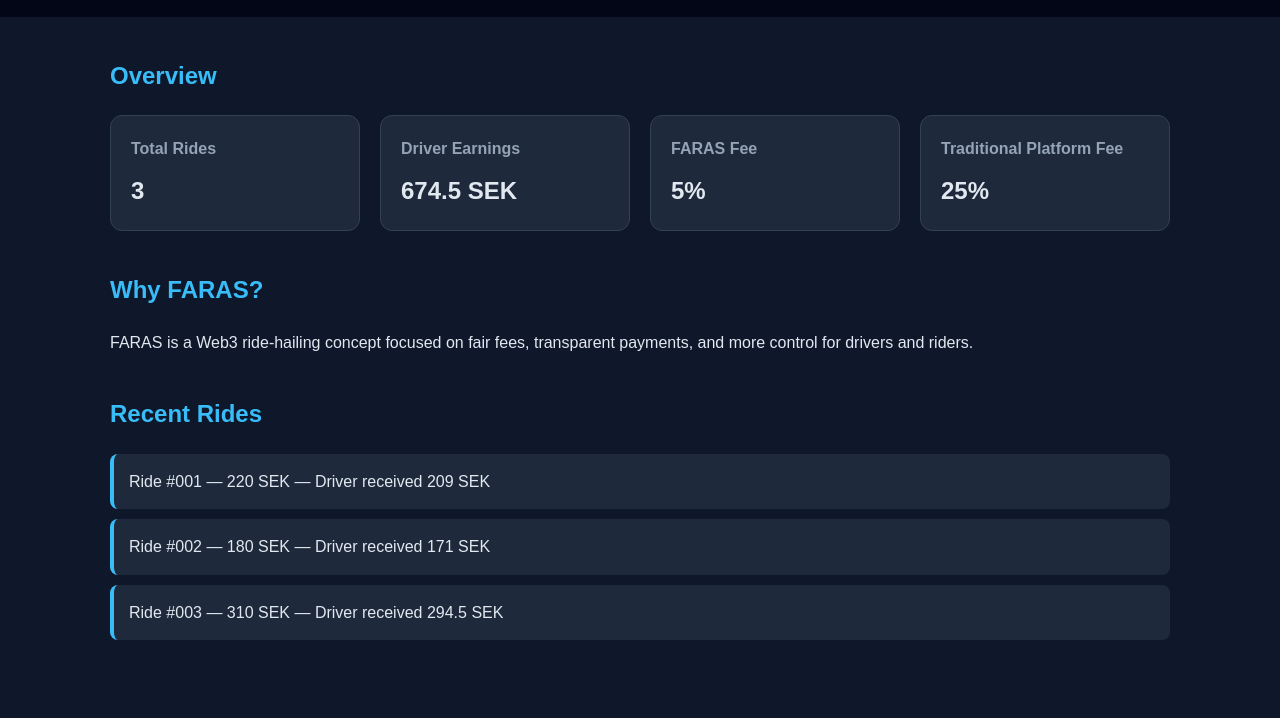
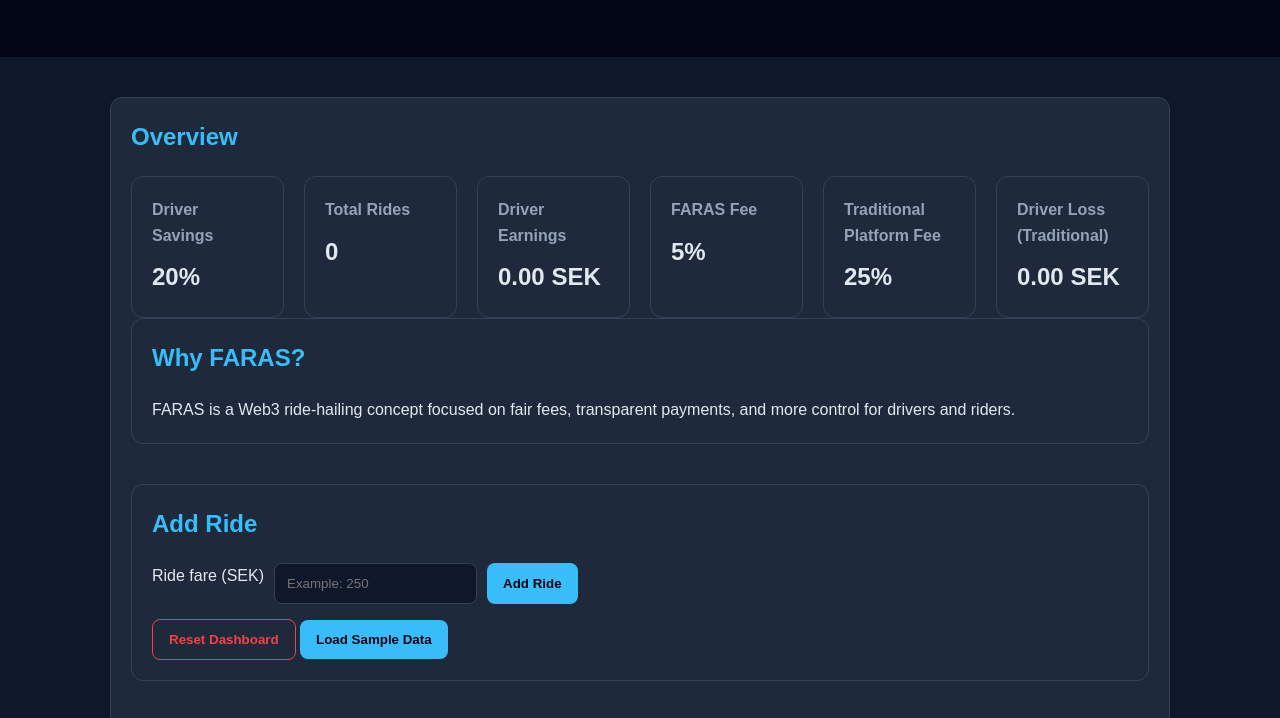
Before and after one commit to umoraghad0-del/najma-dev, a plain HTML site: page projects/faras-dashboard/index.html in a window 1280 px wide. Shown: the part 150-868 px from the top of the page. Drawn offline with Linux system fonts and the light colour scheme.

Commit message:
it-looks-fine

```diff
--- a/projects/faras-dashboard/index.html
+++ b/projects/faras-dashboard/index.html
@@ -13,13 +13,17 @@
     <h1>FARAS Dashboard</h1>
     <p>A dashboard concept for a fairer ride-hailing system.</p>
   </header>
+<main class="dashboard">
 
-  <main>
+  <section class="card">
+    <h2>Overview</h2>
+    <div class="overview-grid">
 
-    <section>
-  <h2>Overview</h2>
+    <article>
+  <h3>Driver Savings</h3>
+  <p id="driver-savings">0%</p>
+</article>
 
-  <div>
     <article>
       <h3>Total Rides</h3>
       <p id="total-rides">0</p>
@@ -39,10 +43,14 @@
       <h3>Traditional Platform Fee</h3>
       <p id="traditional-fee">25%</p>
     </article>
+
+    <article>
+  <h3>Driver Loss (Traditional)</h3>
+  <p id="driver-loss">0 SEK</p>
+</article>
+
   </div>
-</section>
-
-    <section>
+<section class="card">
     <h2>Why FARAS?</h2>
     <p>
       FARAS is a Web3 ride-hailing concept focused on fair fees,
@@ -50,11 +58,26 @@
     </p>
   </section>
 
-    <section>
+  <section class="card">
+  <h2>Add Ride</h2>
+
+  <form id="ride-form">
+    <label for="ride-fare">Ride fare (SEK)</label>
+    <input type="number" id="ride-fare" placeholder="Example: 250" required>
+
+    <button type="submit">Add Ride</button>
+  </form>
+  <button id="reset-btn">Reset Dashboard</button>
+  <button id="load-btn">Load Sample Data</button>
+</section>
+
+  <section class="card">
     <h2>Recent Rides</h2>
     <ul id="rides-list"></ul>
   </section>
 
 </main>
+
+  </main>
 </body>
 </html>
--- a/projects/faras-dashboard/script.js
+++ b/projects/faras-dashboard/script.js
@@ -1,32 +1,119 @@
-const rides = [
+const defaultRides = [
   { id: "001", fare: 220 },
   { id: "002", fare: 180 },
   { id: "003", fare: 310 }
 ];
 
+const savedRides = localStorage.getItem("farasRides");
+
+let rides = savedRides ? JSON.parse(savedRides) : [];
 const farasFee = 0.05;
+const traditionalFee = 0.25;
+
 const ridesList = document.querySelector("#rides-list");
-
-rides.forEach((ride) => {
-  const driverEarnings = ride.fare - ride.fare * farasFee;
-
-  const listItem = document.createElement("li");
-  listItem.textContent = `Ride #${ride.id} — ${ride.fare} SEK — Driver received ${driverEarnings} SEK`;
-
-  ridesList.appendChild(listItem);
-});
-
 const totalRidesElement = document.querySelector("#total-rides");
 const driverEarningsElement = document.querySelector("#driver-earnings");
 const farasFeeElement = document.querySelector("#faras-fee");
 const traditionalFeeElement = document.querySelector("#traditional-fee");
+const driverLossElement = document.querySelector("#driver-loss");
+const resetButton = document.querySelector("#reset-btn");
+const driverSavingsElement = document.querySelector("#driver-savings");
+const loadButton = document.querySelector("#load-btn");
 
+const rideForm = document.querySelector("#ride-form");
+const rideFareInput = document.querySelector("#ride-fare");
+
+function calculateDriverEarnings(fare, fee) {
+  return fare - fare * fee;
+}
+
+function renderRides() {
+  ridesList.innerHTML = "";
+
+  if (rides.length === 0) {
+    const emptyMessage = document.createElement("li");
+    emptyMessage.textContent = "No rides yet. Add your first ride.";
+    ridesList.appendChild(emptyMessage);
+    return;
+  }
+
+  rides.forEach((ride) => {
+    const driverEarnings = calculateDriverEarnings(ride.fare, farasFee);
+
+    const listItem = document.createElement("li");
+    listItem.textContent = `Ride #${ride.id} — ${ride.fare} SEK — Driver received ${driverEarnings.toFixed(2)} SEK`;
+
+    ridesList.appendChild(listItem);
+  });
+}
+
+function updateOverview() {
   const totalRides = rides.length;
+
   const totalDriverEarnings = rides.reduce((sum, ride) => {
-  return sum + (ride.fare - ride.fare * farasFee);
+    return sum + calculateDriverEarnings(ride.fare, farasFee);
   }, 0);
 
+  const totalTraditionalEarnings = rides.reduce((sum, ride) => {
+    return sum + calculateDriverEarnings(ride.fare, traditionalFee);
+  }, 0);
+
+  const driverLoss = totalDriverEarnings - totalTraditionalEarnings;
+  const savingsPercent = traditionalFee - farasFee;
+
   totalRidesElement.textContent = totalRides;
-driverEarningsElement.textContent = `${totalDriverEarnings} SEK`;
+  driverEarningsElement.textContent = `${totalDriverEarnings.toFixed(2)} SEK`;
   farasFeeElement.textContent = "5%";
   traditionalFeeElement.textContent = "25%";
+  driverLossElement.textContent = `${driverLoss.toFixed(2)} SEK`;
+  driverSavingsElement.textContent = `${(savingsPercent * 100).toFixed(0)}%`;
+};
+
+function addRide(fare) {
+  const newRide = {
+    id: String(rides.length + 1).padStart(3, "0"),
+    fare: fare
+  };
+
+  rides.push(newRide);
+  localStorage.setItem("farasRides", JSON.stringify(rides));
+  renderRides();
+  updateOverview();
+}
+
+rideForm.addEventListener("submit", (event) => {
+  event.preventDefault();
+
+  const newFare = Number(rideFareInput.value);
+
+  if (newFare <= 0) {
+    return;
+  }
+
+  addRide(newFare);
+  rideFareInput.value = "";
+});
+
+resetButton.addEventListener("click", () => {
+  rides = [];
+  localStorage.removeItem("farasRides");
+
+  renderRides();
+  updateOverview();
+});
+loadButton.addEventListener("click", () => {
+  rides = [...defaultRides];
+  rides = [
+    { id: "001", fare: 220 },
+    { id: "002", fare: 180 },
+    { id: "003", fare: 310 }
+  ];
+
+  localStorage.setItem("farasRides", JSON.stringify(rides));
+
+  renderRides();
+  updateOverview();
+});
+
+renderRides();
+updateOverview();
--- a/projects/faras-dashboard/style.css
+++ b/projects/faras-dashboard/style.css
@@ -12,7 +12,7 @@
 }
 
 header {
-  padding: 40px 20px;
+  padding: 60px 20px;
   text-align: center;
   background-color: #020617;
 }
@@ -26,6 +26,23 @@
   max-width: 1100px;
   margin: 0 auto;
   padding: 40px 20px;
+}
+.dashboard {
+  display: grid;
+  gap: 20px;
+}
+
+.card {
+  background-color: #1e293b;
+  padding: 20px;
+  border-radius: 12px;
+  border: 1px solid #334155;
+}
+
+.overview-grid {
+  display: grid;
+  grid-template-columns: repeat(auto-fit, minmax(150px, 1fr));
+  gap: 20px;
 }
 
 section {
@@ -72,3 +89,43 @@
   border-radius: 8px;
   border-left: 4px solid #38bdf8;
 }
+
+form {
+  display: flex;
+  gap: 10px;
+  flex-wrap: wrap;
+}
+
+input {
+  padding: 12px;
+  border-radius: 8px;
+  border: 1px solid #334155;
+  background-color: #0f172a;
+  color: #e2e8f0;
+}
+
+button {
+  padding: 12px 16px;
+  border: none;
+  border-radius: 8px;
+  background-color: #38bdf8;
+  color: #020617;
+  font-weight: bold;
+  cursor: pointer;
+}
+
+button:hover {
+  background-color: #0ea5e9;
+}
+
+#reset-btn {
+  margin-top: 15px;
+  background-color: transparent;
+  border: 1px solid #ef4444;
+  color: #ef4444;
+}
+
+#reset-btn:hover {
+  background-color: #ef4444;
+  color: white;
+}
```
Lines whose indentation alone changed are shown as unchanged.
